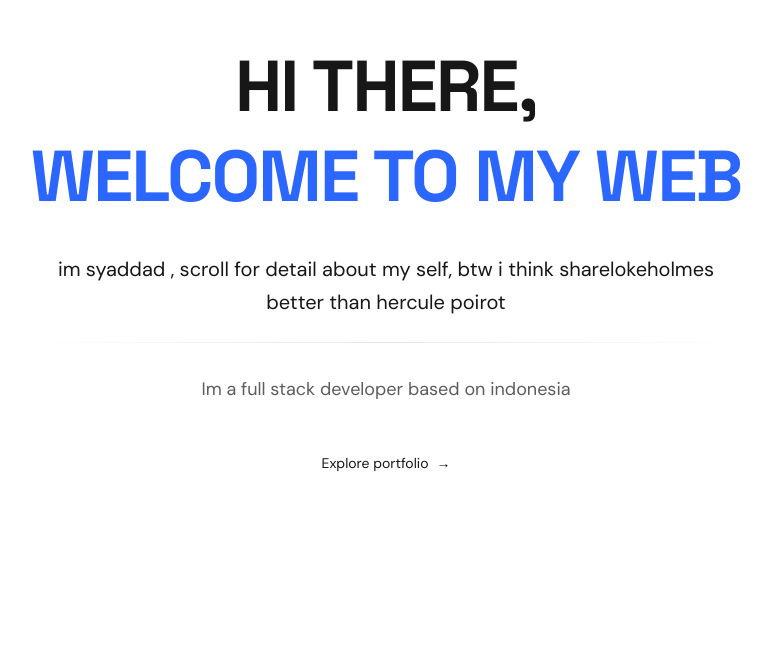
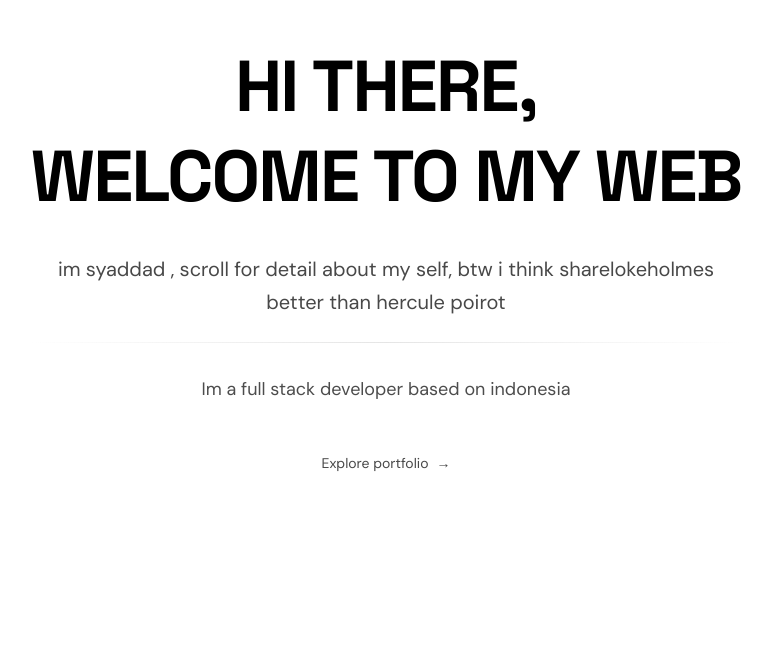
Before and after one commit to muhammadsyaddad/portfolio, a Next.js app: page / in a window 1280 px wide. Shown: the part 142-800 px from the top of the page, without its empty margins (254-1026 px from the left). Built offline with nearby package versions, Linux system fonts and the light colour scheme.

Commit message:
Update colors to black and white scheme
Co-authored-by: muhammadsyaddad <108942629+muhammadsyaddad@users.noreply.github.com>

```diff
--- a/app/globals.css
+++ b/app/globals.css
@@ -6,38 +6,38 @@
 :root {
   /* Updated color tokens for minimalist premium design */
   --background: oklch(1 0 0);
-  --foreground: oklch(0.205 0 0);
+  --foreground: oklch(0 0 0);
   --card: oklch(0.97 0 0);
-  --card-foreground: oklch(0.205 0 0);
+  --card-foreground: oklch(0 0 0);
   --popover: oklch(1 0 0);
-  --popover-foreground: oklch(0.205 0 0);
-  --primary: oklch(0.577 0.245 264.376);
+  --popover-foreground: oklch(0 0 0);
+  --primary: oklch(0 0 0);
   --primary-foreground: oklch(1 0 0);
   --secondary: oklch(0.97 0 0);
-  --secondary-foreground: oklch(0.205 0 0);
+  --secondary-foreground: oklch(0 0 0);
   --muted: oklch(0.985 0 0);
-  --muted-foreground: oklch(0.205 0 0);
-  --accent: oklch(0.577 0.245 264.376);
+  --muted-foreground: oklch(0.4 0 0);
+  --accent: oklch(0 0 0);
   --accent-foreground: oklch(1 0 0);
   --destructive: oklch(0.577 0.245 27.325);
   --destructive-foreground: oklch(1 0 0);
   --border: oklch(0.922 0 0);
   --input: oklch(0.97 0 0);
-  --ring: oklch(0.577 0.245 264.376 / 0.5);
-  --chart-1: oklch(0.577 0.245 264.376);
-  --chart-2: oklch(0.577 0.245 27.325);
-  --chart-3: oklch(0.646 0.222 41.116);
-  --chart-4: oklch(0.6 0.118 184.704);
-  --chart-5: oklch(0.398 0.07 227.392);
+  --ring: oklch(0.5 0 0);
+  --chart-1: oklch(0 0 0);
+  --chart-2: oklch(0.3 0 0);
+  --chart-3: oklch(0.5 0 0);
+  --chart-4: oklch(0.7 0 0);
+  --chart-5: oklch(0.9 0 0);
   --radius: 0.5rem;
   --sidebar: oklch(0.97 0 0);
-  --sidebar-foreground: oklch(0.205 0 0);
+  --sidebar-foreground: oklch(0 0 0);
   --sidebar-primary: oklch(1 0 0);
-  --sidebar-primary-foreground: oklch(0.205 0 0);
-  --sidebar-accent: oklch(0.577 0.245 264.376);
+  --sidebar-primary-foreground: oklch(0 0 0);
+  --sidebar-accent: oklch(0 0 0);
   --sidebar-accent-foreground: oklch(1 0 0);
   --sidebar-border: oklch(0.922 0 0);
-  --sidebar-ring: oklch(0.577 0.245 264.376 / 0.5);
+  --sidebar-ring: oklch(0.5 0 0);
 }
 
 .dark {
--- a/app/page.tsx
+++ b/app/page.tsx
@@ -38,7 +38,7 @@ export default function HomePage() {
   const textColor = useTransform(
     scrollYProgress,
     [0.4, 0.6],
-    ["hsl(var(--foreground))", "hsl(0 0% 100%)"], // white text in dark theme
+    ["hsl(0 0% 0%)", "hsl(0 0% 100%)"], // black to white text
   );
 
   useEffect(() => {
@@ -57,11 +57,11 @@ export default function HomePage() {
     scrollYProgress,
     [0, 0.3, 0.5, 0.7, 1],
     [
-      "hsl(var(--background))",
-      "hsl(var(--background))",
-      "hsl(220 13% 18%)", // transition to dark
-      "hsl(224 71% 4%)", // darker
-      "hsl(224 71% 4%)", // darkest
+      "hsl(0 0% 100%)", // white
+      "hsl(0 0% 100%)", // white
+      "hsl(0 0% 20%)", // transition to dark
+      "hsl(0 0% 0%)", // black
+      "hsl(0 0% 0%)", // black
     ],
   );
 
@@ -264,7 +264,7 @@ function PortfolioSection() {
   const portfolioTextColor = useTransform(
     portfolioScrollProgress,
     [0.2, 0.8],
-    ["hsl(var(--foreground))", "hsl(0 0% 100%)"],
+    ["hsl(0 0% 0%)", "hsl(0 0% 100%)"],
   );
 
   return (
```
